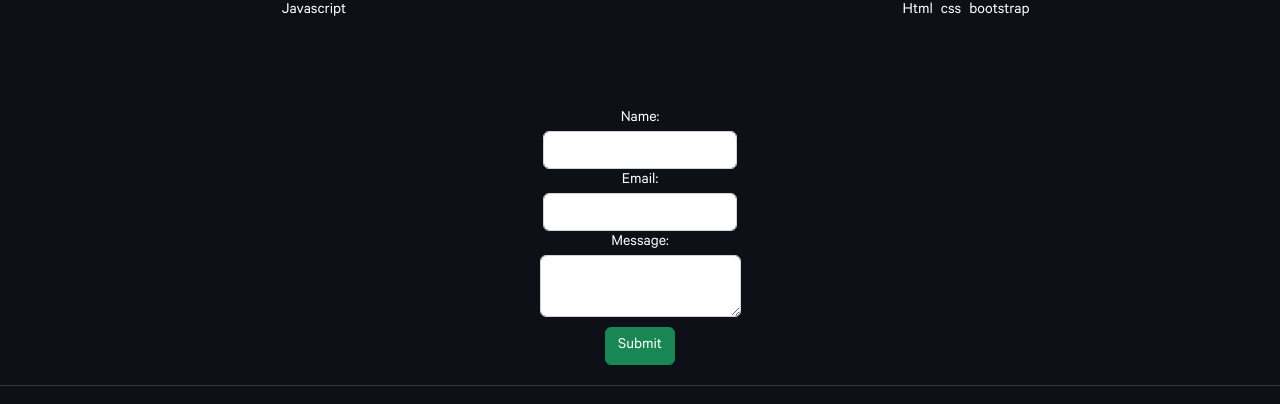
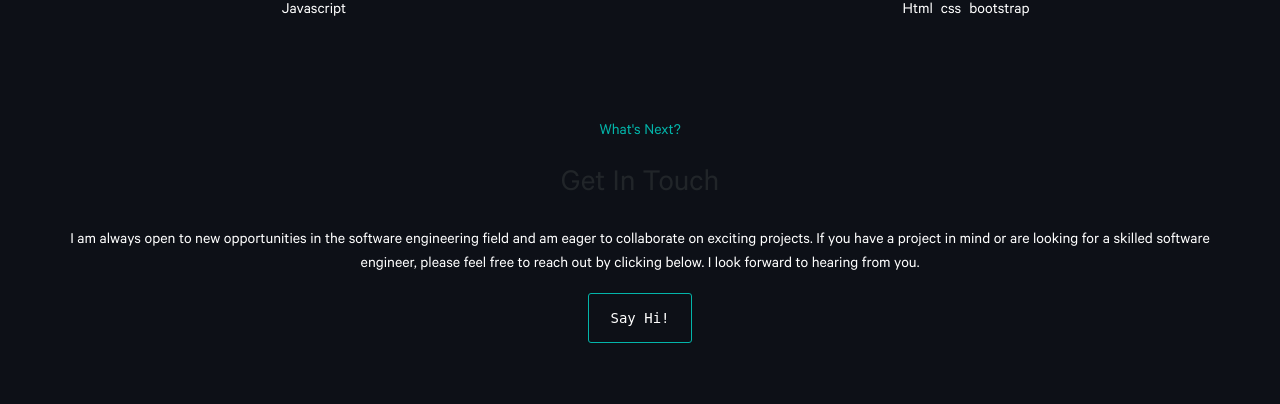
Before and after one commit to nemixu/portfolio_v2, a React (Create React App) app: page / in a window 1280 px wide. Shown: the part 4336-4740 px from the top of the page. After the commit the page ends 4717 px from the top, so only its background shows below. Built offline with nearby package versions, Linux system fonts and the light colour scheme; a web font is replaced by a local one.

Commit message:
Opted for non contact form and use mailto href popout.

```diff
--- a/src/components/Contact.jsx
+++ b/src/components/Contact.jsx
@@ -2,59 +2,37 @@ import React, { useState } from "react";
 import "../styles/ContactStyles.css";
 
 function Contact() {
-  const [name, setName] = useState("");
-  const [email, setEmail] = useState("");
-  const [message, setMessage] = useState("");
-
-  const handleSubmit = (e) => {
-    e.preventDefault();
-
-    console.log(name, email, message);
-    // todo - add functionality to actually send email to backend
-    alert("Form submitted!");
-  };
-
   return (
-    <div className="contact-form-wrapper" id="contact">
-      <form onSubmit={handleSubmit} className="text-white text-center">
-        <div className="form-group">
-          <label>
-            Name:
-            <input
-              className="form-control"
-              type="text"
-              value={name}
-              onChange={(e) => setName(e.target.value)}
-            />
-          </label>
+    <section id="contact" className="pt-5 mb-5">
+      <div class="container-fluid contact-container">
+        <div class="row">
+          <div class="col-12">
+            <h2 className="heading-color fz-md text-center font-weight-bold pb-3">
+              What's Next?
+            </h2>
+            <h2 class="fz-heading text-center font-weight-bold pb-3 heading-sizing contact-heading">
+              Get In Touch
+            </h2>
+          </div>
+          <div class="col-12 text-center">
+            <p class="mx-5 text-left pb-3 intro-paragraph text-white">
+              I am always open to new opportunities in the software engineering
+              field and am eager to collaborate on exciting projects. If you
+              have a project in mind or are looking for a skilled software
+              engineer, please feel free to reach out by clicking below. I look
+              forward to hearing from you.
+            </p>
+            <a
+              rel="noopener"
+              href="mailto:s.r.seagrave@gmail.com"
+              class="button-main text-white mr-3 text-center"
+            >
+              Say Hi!
+            </a>
+          </div>
         </div>
-        <div className="form-group">
-          <label>
-            Email:
-            <input
-              className="form-control"
-              type="email"
-              value={email}
-              onChange={(e) => setEmail(e.target.value)}
-            />
-          </label>
-        </div>
-        <div className="form-group">
-          <label>
-            Message:
-            <textarea
-              className="form-control"
-              value={message}
-              onChange={(e) => setMessage(e.target.value)}
-            />
-          </label>
-        </div>
-
-        <button className="btn btn-success " type="submit">
-          Submit
-        </button>
-      </form>
-    </div>
+      </div>
+    </section>
   );
 }
 
```
